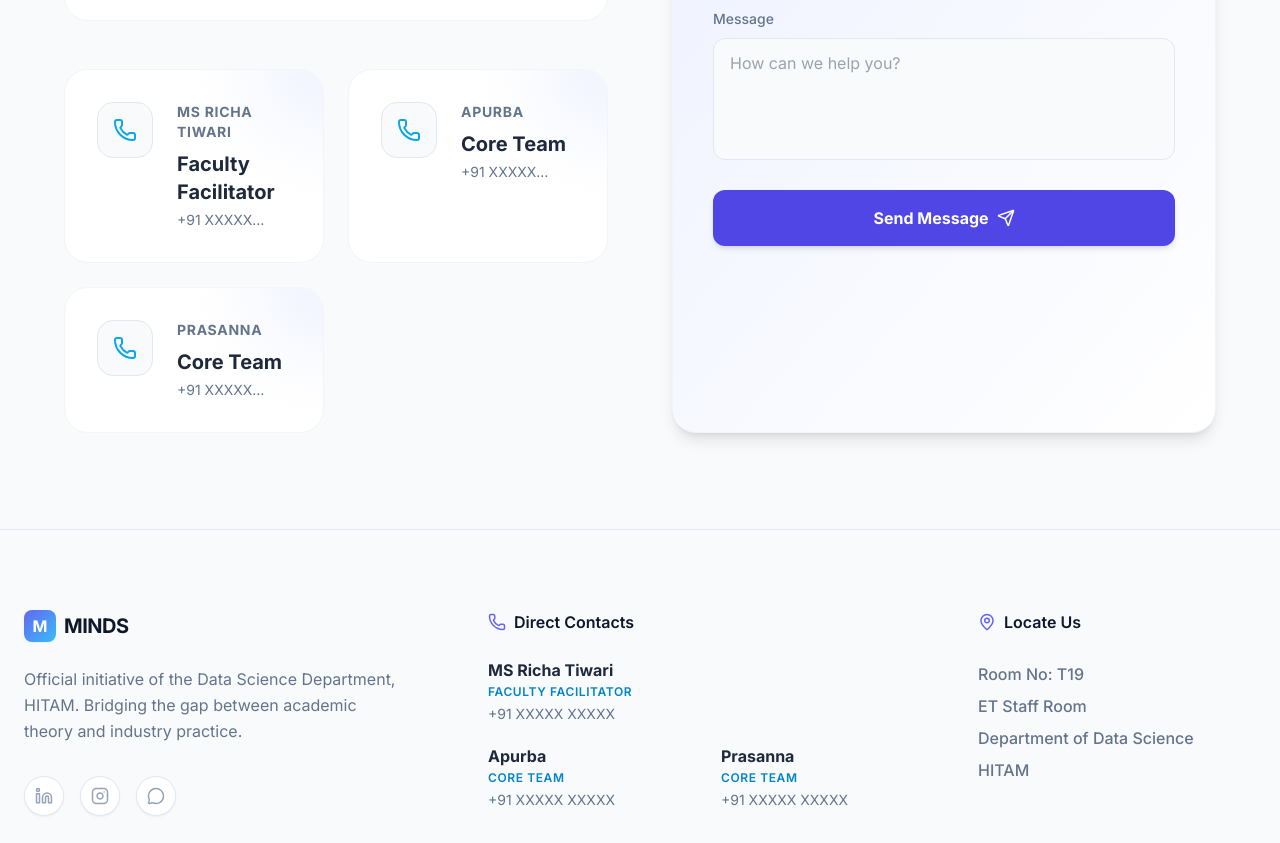
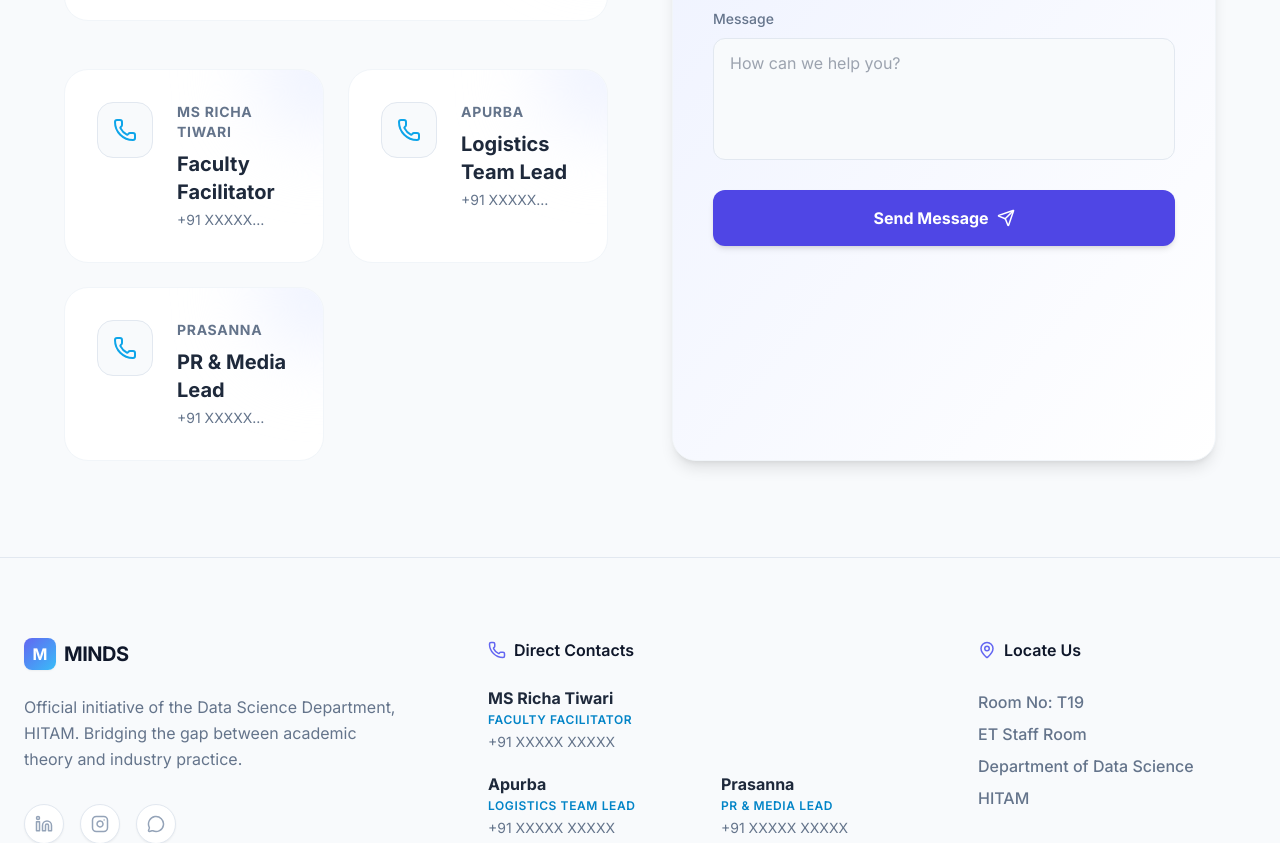
Before and after one commit to hemannayak/minds-website, a React (Vite) app: page /contact in a window 1280 px wide. Shown: the part 548-1391 px from the top of the page. Built offline with nearby package versions, Linux system fonts and the light colour scheme.

Commit message:
fix: replace 'Core Team' with proper role titles for Apurba and Prasanna

```diff
--- a/src/components/Footer.jsx
+++ b/src/components/Footer.jsx
@@ -41,12 +41,12 @@ const Footer = () => {
                             <li className="grid grid-cols-2 gap-4">
                                 <div className="flex flex-col">
                                     <span className="text-slate-800 font-bold mb-0.5">Apurba</span>
-                                    <span className="text-sky-600 font-semibold text-xs uppercase tracking-wider">Core Team</span>
+                                    <span className="text-sky-600 font-semibold text-xs uppercase tracking-wider">Logistics Team Lead</span>
                                     <span className="text-slate-500 text-sm mt-1">+91 XXXXX XXXXX</span>
                                 </div>
                                 <div className="flex flex-col">
                                     <span className="text-slate-800 font-bold mb-0.5">Prasanna</span>
-                                    <span className="text-sky-600 font-semibold text-xs uppercase tracking-wider">Core Team</span>
+                                    <span className="text-sky-600 font-semibold text-xs uppercase tracking-wider">PR & Media Lead</span>
                                     <span className="text-slate-500 text-sm mt-1">+91 XXXXX XXXXX</span>
                                 </div>
                             </li>
--- a/src/pages/Contact.jsx
+++ b/src/pages/Contact.jsx
@@ -94,13 +94,13 @@ const Contact = () => {
                             <ContactCard
                                 icon={<Phone size={24} />}
                                 title="Apurba"
-                                value="Core Team"
+                                value="Logistics Team Lead"
                                 subValue="+91 XXXXX XXXXX"
                             />
                             <ContactCard
                                 icon={<Phone size={24} />}
                                 title="Prasanna"
-                                value="Core Team"
+                                value="PR & Media Lead"
                                 subValue="+91 XXXXX XXXXX"
                             />
                         </div>
```
